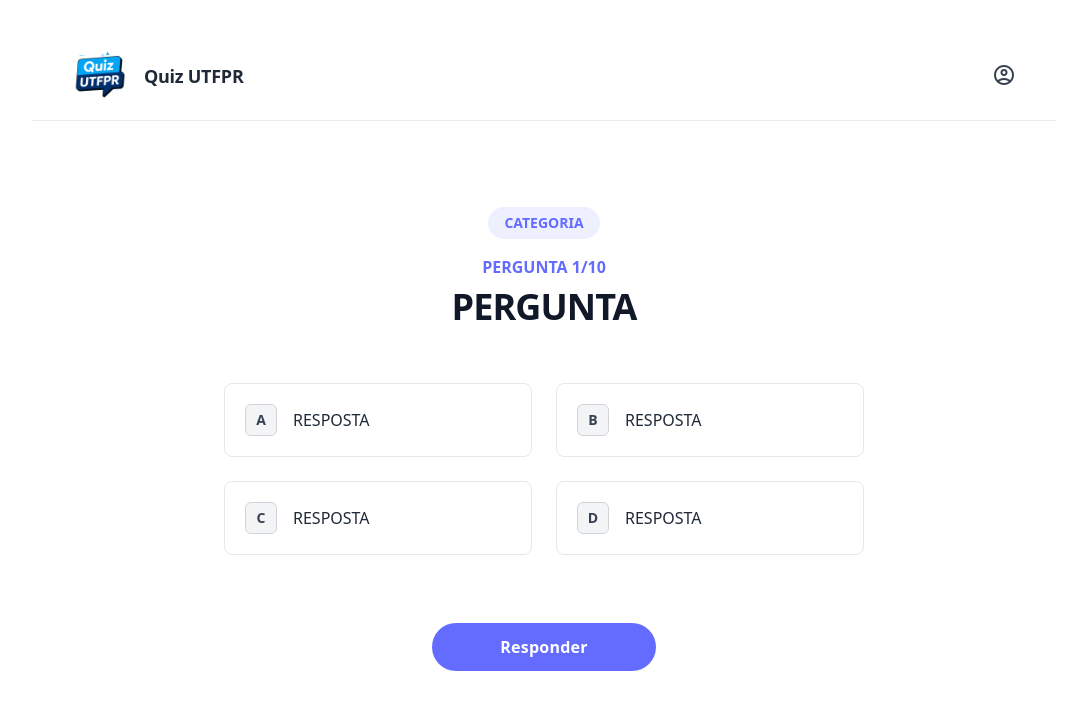
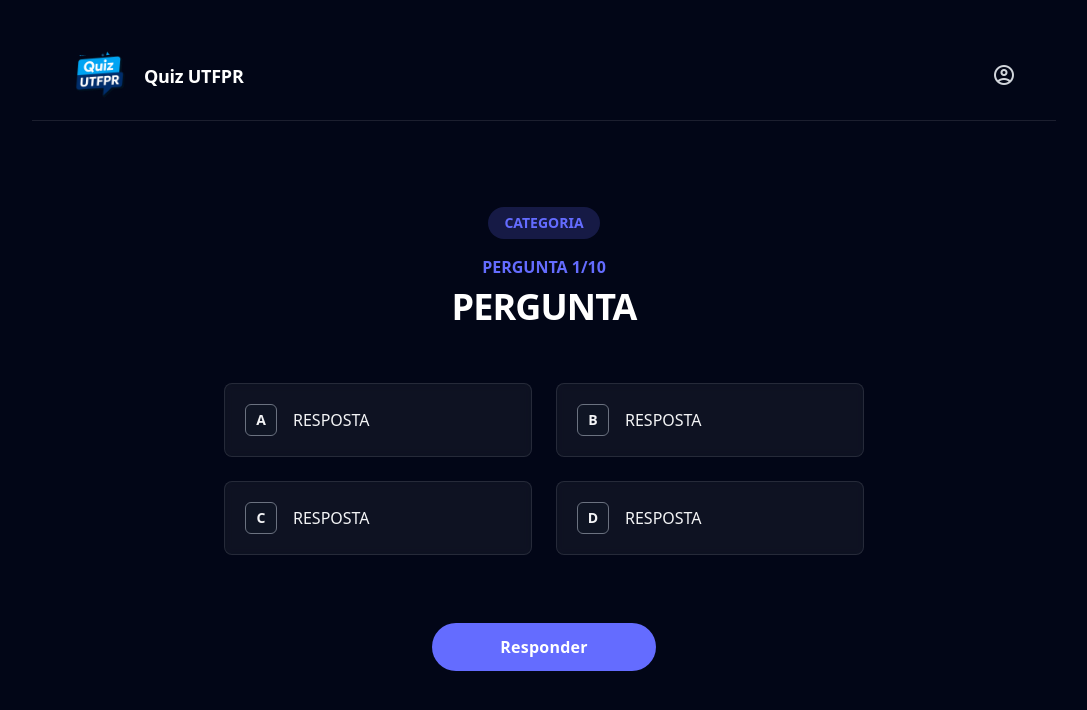
Before and after one commit to antonio-powpow/projeto-dw-aps, a React (Vite) app in the folder projetoCerto/: page /pergunta in a window 1280 px wide. Shown: the top 710 px of the page, without its empty margins (96-1183 px from the left). Built offline with nearby package versions, Linux system fonts and the light colour scheme.

Commit message:
Estilizações

```diff
--- a/projetoCerto/src/Perguntas.jsx
+++ b/projetoCerto/src/Perguntas.jsx
@@ -1,21 +1,28 @@
 // Pergunta.jsx
 import { useNavigate } from "react-router-dom";
+
 export default function Pergunta() {
   const navigate = useNavigate();
+
   function resultado() {
     navigate("/resultado");
   }
+
   return (
-    <div className="bg-background-light dark:bg-background-dark font-display">
+    <div className="min-h-screen w-full bg-[#020617] font-display text-white">
       <div className="relative flex min-h-screen w-full flex-col items-center overflow-x-hidden p-4 sm:p-6 md:p-8">
+        {/* FUNDO COM GLOW */}
+        <div className="pointer-events-none absolute inset-0 -z-10 bg-gradient-to-b from-[#020617] to-[#020617]">
+          <div className="absolute inset-x-0 top-40 mx-auto h-[420px] w-[720px] rounded-[999px] bg-[radial-gradient(circle_at_top,_rgba(56,189,248,0.35),_transparent_60%)] opacity-70 blur-3xl" />
+        </div>
+
         <div className="w-full max-w-5xl">
-          <header className="flex items-center justify-between whitespace-nowrap border-b border-gray-200/80 dark:border-white/10 px-6 sm:px-10 py-4">
-            <div className="flex items-center gap-4 text-gray-800 dark:text-white">
-              <div className="size-14 text-primary">
-                <span className="w-full md:w-1/4 lg:w-1/4 h-auto" ><img
-                  src="/quiz.png"
-                  alt="Quiz UTFPR"
-                /></span>
+          <header className="flex items-center justify-between whitespace-nowrap border-b border-white/10 px-6 sm:px-10 py-4">
+            <div className="flex items-center gap-4 text-white">
+              <div className="size-14">
+                <span className="w-full md:w-1/4 lg:w-1/4 h-auto">
+                  <img src="/quiz.png" alt="Quiz UTFPR" />
+                </span>
               </div>
               <h2 className="text-lg font-bold leading-tight tracking-[-0.015em]">
                 Quiz UTFPR
@@ -25,7 +32,7 @@ export default function Pergunta() {
             <div className="hidden sm:flex items-center gap-9">
               <a
                 href="#"
-                className="text-gray-700 dark:text-gray-300 hover:text-primary dark:hover:text-white"
+                className="text-gray-300 hover:text-primary"
               >
                 <span className="material-symbols-outlined text-2xl">
                   account_circle
@@ -39,14 +46,14 @@ export default function Pergunta() {
           <div className="flex flex-col items-center gap-10 w-full max-w-2xl">
             {/* Texto superior */}
             <div className="flex flex-col items-center gap-4 text-center">
-              <div className="rounded-full bg-primary/10 px-4 py-1.5">
+              <div className="rounded-full bg-primary/20 px-4 py-1.5">
                 <p className="text-sm font-bold text-primary">CATEGORIA</p>
               </div>
               <div className="flex flex-col items-center gap-2">
                 <p className="text-primary text-base font-bold leading-normal">
                   PERGUNTA 1/10
                 </p>
-                <h1 className="text-gray-900 dark:text-white tracking-tight text-3xl sm:text-4xl font-bold leading-tight">
+                <h1 className="tracking-tight text-3xl sm:text-4xl font-bold leading-tight">
                   PERGUNTA
                 </h1>
               </div>
@@ -54,48 +61,27 @@ export default function Pergunta() {
 
             {/* Alternativas */}
             <div className="grid w-full grid-cols-1 sm:grid-cols-2 gap-4 md:gap-6 p-4">
-              <button className="flex items-center text-left flex-1 gap-4 rounded-lg border border-gray-200 dark:border-white/10 bg-white dark:bg-gray-800/20 p-5 transition-all hover:border-primary/50 hover:shadow-lg dark:hover:border-primary/50 focus-within:ring-2 focus-within:ring-primary focus-within:ring-offset-2 dark:focus-within:ring-offset-background-dark">
-                <div className="flex h-8 w-8 flex-shrink-0 items-center justify-center rounded-md border border-gray-300 dark:border-gray-600 bg-gray-100 dark:bg-gray-700 text-sm font-bold text-gray-700 dark:text-gray-300">
-                  A
+              {["A", "B", "C", "D"].map((letra) => (
+                <button
+                  key={letra}
+                  className="flex items-center text-left flex-1 gap-4 rounded-lg border border-white/10 bg-white/5 dark:bg-gray-800/40 backdrop-blur-sm p-5 transition-all hover:border-primary/50 hover:shadow-lg focus-within:ring-2 focus-within:ring-primary focus-within:ring-offset-2 focus-within:ring-offset-[#020617]"
+                >
+                  <div className="flex h-8 w-8 flex-shrink-0 items-center justify-center rounded-md border border-gray-500 bg-gray-900/60 text-sm font-bold text-gray-100">
+                    {letra}
                   </div>
-                <span className="flex-1 text-gray-800 dark:text-gray-200 font-medium">
+                  <span className="flex-1 text-gray-100 font-medium">
                     RESPOSTA
                   </span>
                 </button>
-
-              <button className="flex items-center text-left flex-1 gap-4 rounded-lg border border-gray-200 dark:border-white/10 bg-white dark:bg-gray-800/20 p-5 transition-all hover:border-primary/50 hover:shadow-lg dark:hover:border-primary/50 focus-within:ring-2 focus-within:ring-primary focus-within:ring-offset-2 dark:focus-within:ring-offset-background-dark">
-                <div className="flex h-8 w-8 flex-shrink-0 items-center justify-center rounded-md border border-gray-300 dark:border-gray-600 bg-gray-100 dark:bg-gray-700 text-sm font-bold text-gray-700 dark:text-gray-300">
-                  B
-                </div>
-                <span className="flex-1 text-gray-800 dark:text-gray-200 font-medium">
-                  RESPOSTA
-                </span>
-              </button>
-
-              <button className="flex items-center text-left flex-1 gap-4 rounded-lg border border-gray-200 dark:border-white/10 bg-white dark:bg-gray-800/20 p-5 transition-all hover:border-primary/50 hover:shadow-lg dark:hover:border-primary/50 focus-within:ring-2 focus-within:ring-primary focus-within:ring-offset-2 dark:focus-within:ring-offset-background-dark">
-                <div className="flex h-8 w-8 flex-shrink-0 items-center justify-center rounded-md border border-gray-300 dark:border-gray-600 bg-gray-100 dark:bg-gray-700 text-sm font-bold text-gray-700 dark:text-gray-300">
-                  C
-                </div>
-                <span className="flex-1 text-gray-800 dark:text-gray-200 font-medium">
-                  RESPOSTA
-                </span>
-              </button>
-
-              <button className="flex items-center text-left flex-1 gap-4 rounded-lg border border-gray-200 dark:border-white/10 bg-white dark:bg-gray-800/20 p-5 transition-all hover:border-primary/50 hover:shadow-lg dark:hover:border-primary/50 focus-within:ring-2 focus-within:ring-primary focus-within:ring-offset-2 dark:focus-within:ring-offset-background-dark">
-                <div className="flex h-8 w-8 flex-shrink-0 items-center justify-center rounded-md border border-gray-300 dark:border-gray-600 bg-gray-100 dark:bg-gray-700 text-sm font-bold text-gray-700 dark:text-gray-300">
-                  D
-                </div>
-                <span className="flex-1 text-gray-800 dark:text-gray-200 font-medium">
-                  RESPOSTA
-                </span>
-              </button>
+              ))}
             </div>
 
             {/* Botão responder */}
             <div className="flex justify-center px-4 py-3">
               <button
                 onClick={resultado}
-              className="flex min-w-[84px] max-w-[480px] w-56 cursor-pointer items-center justify-center overflow-hidden rounded-full h-12 px-5 bg-primary text-white text-base font-bold leading-normal tracking-[0.015em] transition-all hover:bg-primary/90 focus:ring-2 focus:ring-primary focus:ring-offset-2 dark:focus:ring-offset-background-dark disabled:cursor-not-allowed disabled:bg-gray-300 dark:disabled:bg-gray-700 dark:disabled:text-gray-500">
+                className="flex min-w-[84px] max-w-[480px] w-56 cursor-pointer items-center justify-center overflow-hidden rounded-full h-12 px-5 bg-primary text-white text-base font-bold leading-normal tracking-[0.015em] transition-all hover:bg-primary/90 focus:ring-2 focus:ring-primary focus:ring-offset-2 focus:ring-offset-[#020617] disabled:cursor-not-allowed disabled:bg-gray-300 dark:disabled:bg-gray-700 dark:disabled:text-gray-500"
+              >
                 <span className="truncate">Responder</span>
               </button>
             </div>
```
Also changed, not shown: projetoCerto/src/Categoria.jsx (+38 -29 lines). Lines whose indentation alone changed are shown as unchanged.
